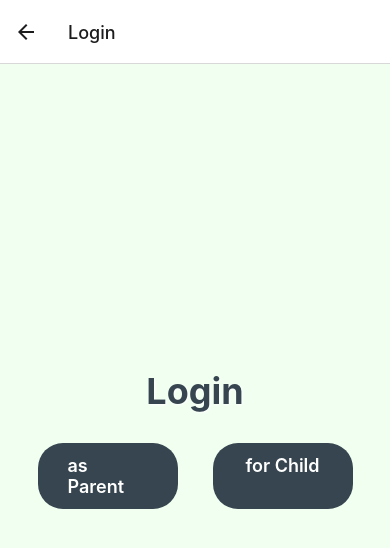
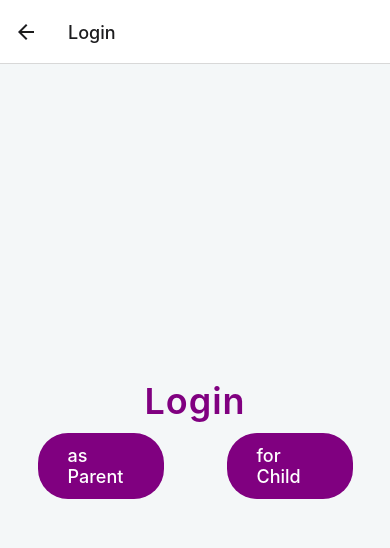
Before and after one commit to JoshuaFahlgren/SleepAppProject, a React Native app: screen /Login in a window 390 px wide. Shown: the top 548 px of the page. Built offline with nearby package versions, Linux system fonts and the light colour scheme.

Commit message:
Add files via upload

```diff
--- a/App.js
+++ b/App.js
@@ -55,51 +55,54 @@ function HomeScreen({ navigation }) {
 const styles = StyleSheet.create({
   container: {
     flex: 1,
-    backgroundColor: '#F0FFF0',
+    backgroundColor: '#F4F7F8',  // Light gray background
     alignItems: 'center',
     justifyContent: 'center',
+    padding: 20,
   },
   image: {
-    width: 350,
-    height: 350,
+    width: 300,
+    height: 300,
     marginBottom: 20,
-    borderRadius: 20,
+    borderRadius: 15,
   },
   title: {
-    color: '#36454F',
-    fontSize: 40,
-    fontWeight: 'bold',
+    color: '#800080',  // Purple color for the title
+    fontSize: 36,
+    fontWeight: '600',
     textAlign: 'center',
     marginBottom: 10,
-    textShadowColor: '#FFF',
-    textShadowOffset: { width: 1, height: 1 },
-    textShadowRadius: 3,
+    letterSpacing: 1,
   },
   text: {
     color: '#36454F',
-    fontSize: 25,
+    fontSize: 22,
     textAlign: 'center',
     paddingHorizontal: 20,
-    marginBottom: 20,
-    textShadowColor: '#FFF',
-    textShadowOffset: { width: 1, height: 1 },
-    textShadowRadius: 3,
+    marginBottom: 30,
+    lineHeight: 28,
   },
   buttonContainer: {
     flexDirection: 'row',
-    justifyContent: 'space-around',
-    width: '80%',
+    justifyContent: 'space-between',
+    width: '90%',
   },
   button: {
-    backgroundColor: '#36454F',
-    paddingVertical: 15,
-    paddingHorizontal: 25,
-    borderRadius: 50,  // Makes the button pill-shaped
+    backgroundColor: '#800080',  // Purple buttons
+    paddingVertical: 12,
+    paddingHorizontal: 20,
+    borderRadius: 30,
     width: '45%',
     alignItems: 'center',
+    shadowColor: '#000',
+    shadowOffset: { width: 0, height: 2 },
+    shadowOpacity: 0.1,
+    shadowRadius: 2,
+    elevation: 3,
   },
   buttonText: {
     color: '#FFF',
     fontSize: 18,
+    fontWeight: '500',
   },
 });
--- a/Login.js
+++ b/Login.js
@@ -1,3 +1,4 @@
+import 'react-native-gesture-handler';
 import React, { useState } from 'react';
 import { StyleSheet, Text, TextInput, View, TouchableOpacity, Alert, StatusBar } from 'react-native';
 
@@ -53,10 +54,8 @@ const Login = () => {
 
   return (
     <View style={styles.container}>
-      {/* Title */}
       <Text style={styles.title}>Login</Text>
 
-      {/* Role Selection */}
       <View style={styles.roleContainer}>
         <TouchableOpacity
           style={[styles.button, userRole === 'parent' && styles.selectedButton]}
@@ -73,7 +72,6 @@ const Login = () => {
         </TouchableOpacity>
       </View>
 
-      {/* Input fields based on selected role */}
       {userRole === 'parent' && (
         <>
           <TextInput
@@ -94,7 +92,6 @@ const Login = () => {
             placeholderTextColor="#36454F"
           />
 
-          {/* Login Button */}
           {!isCodeSent && (
             <TouchableOpacity style={styles.loginButton} onPress={handleLogin}>
               <Text style={styles.buttonText}>Login</Text>
@@ -114,7 +111,6 @@ const Login = () => {
             placeholderTextColor="#36454F"
           />
 
-          {/* Login Button */}
           {!isCodeSent && (
             <TouchableOpacity style={styles.loginButton} onPress={handleLogin}>
               <Text style={styles.buttonText}>Login</Text>
@@ -123,7 +119,6 @@ const Login = () => {
         </>
       )}
 
-      {/* Show SMS verification input when code is sent */}
       {isCodeSent && !isApproved && (
         <>
           <TextInput
@@ -140,7 +135,6 @@ const Login = () => {
         </>
       )}
 
-      {/* Dynamic Description Box */}
       {userRole && (
         <View style={styles.descriptionBox}>
           <Text style={styles.descriptionText}>{getDescription()}</Text>
@@ -155,73 +149,71 @@ const Login = () => {
 const styles = StyleSheet.create({
   container: {
     flex: 1,
-    backgroundColor: '#F0FFF0', // Light mint green background
+    backgroundColor: '#F4F7F8',  // Light gray background from App.js
     alignItems: 'center',
     justifyContent: 'center',
     padding: 20,
   },
   title: {
-    color: '#36454F', // Dark slate gray for the title
-    fontSize: 36, // Slightly reduced font size for better balance
-    fontWeight: 'bold', // Bold for title emphasis
+    color: '#800080',  // Purple color for the title from App.js
+    fontSize: 36,
+    fontWeight: '600',
     textAlign: 'center',
-    marginBottom: 30, // Increased margin for spacing
-    textShadowColor: '#FFF', // Shadow effect
-    textShadowOffset: { width: 1, height: 1 },
-    textShadowRadius: 3,
+    marginBottom: 10,
+    letterSpacing: 1,
   },
   input: {
-    height: 50, // Slightly taller for easier input
+    height: 50,
     borderColor: '#36454F',
     borderWidth: 2,
-    borderRadius: 8, // Increased border-radius for rounded corners
-    paddingHorizontal: 15, // Increased padding
+    borderRadius: 8,
+    paddingHorizontal: 15,
     marginBottom: 20,
     width: '100%',
     color: '#36454F',
-    fontSize: 16, // Larger font size for input text
+    fontSize: 16,
   },
   roleContainer: {
     flexDirection: 'row',
-    justifyContent: 'space-around',
-    width: '100%',
-    marginBottom: 30, // Increased space before inputs
+    justifyContent: 'space-between',
+    width: '90%',
+    marginBottom: 30,
   },
   button: {
-    backgroundColor: '#36454F', // Charcoal color for buttons
+    backgroundColor: '#800080',  // Purple buttons from App.js
     paddingVertical: 12,
-    paddingHorizontal: 30, // Wider padding
-    borderRadius: 25, // Pill-shaped buttons
+    paddingHorizontal: 30,
+    borderRadius: 30,  // Pill-shaped buttons from App.js
     alignItems: 'center',
-    width: '40%', // Adjusted width for a better fit
+    width: '40%',
   },
   loginButton: {
-    backgroundColor: '#36454F', // Same color as other buttons
+    backgroundColor: '#800080',  // Same button style as App.js
     paddingVertical: 15,
-    paddingHorizontal: 40, // Wider padding for login button
-    borderRadius: 25, // Pill-shaped login button
+    paddingHorizontal: 40,
+    borderRadius: 30,  // Pill-shaped login button from App.js
     alignItems: 'center',
-    marginTop: 20, // Margin above login button
+    marginTop: 20,
   },
   verifyButton: {
-    backgroundColor: '#28353B', // Slightly different color for verify button
+    backgroundColor: '#28353B',  // Slightly different color for verify button
     paddingVertical: 15,
     paddingHorizontal: 40,
-    borderRadius: 25, // Pill-shaped verify button
+    borderRadius: 30,  // Pill-shaped verify button
     alignItems: 'center',
     marginTop: 20,
   },
   buttonText: {
-    color: '#FFF', // White text on the button
+    color: '#FFF',
     fontSize: 18,
-    fontWeight: '600', // Slightly bolder text
+    fontWeight: '500',
   },
   selectedButton: {
-    backgroundColor: '#28353B', // Darker shade for selected role button
+    backgroundColor: '#28353B',  // Darker shade for selected role button
   },
   descriptionBox: {
     marginTop: 20,
-    backgroundColor: '#E8F6F3', // Light background for the description box
+    backgroundColor: '#E8F6F3',
     padding: 15,
     borderRadius: 10,
     width: '100%',
--- a/SignUp.js
+++ b/SignUp.js
@@ -1,3 +1,4 @@
+import 'react-native-gesture-handler';
 import React, { useState } from 'react';
 import { StyleSheet, Text, TextInput, View, TouchableOpacity, Alert, Modal, ScrollView } from 'react-native';
 import CheckBox from 'expo-checkbox'; // Import expo-checkbox
@@ -12,7 +13,6 @@ const SignUp = ({ navigation }) => {
   const [termsRead, setTermsRead] = useState(false); // State to track if terms were read
 
   const handleSignUp = () => {
-    // Validate inputs
     if (!email || !phoneNumber || !password || !confirmPassword) {
       Alert.alert("All fields are required.");
       return;
@@ -30,11 +30,10 @@ const SignUp = ({ navigation }) => {
 
     Alert.alert("Sign Up Successful!");
     navigation.navigate('SleepGoals');
-    // Add your sign-up logic here
   };
 
   const openTerms = () => {
-    setModalVisible(true); // Open the modal for Terms and Conditions
+    setModalVisible(true);
   };
 
   const closeTerms = () => {
@@ -44,10 +43,8 @@ const SignUp = ({ navigation }) => {
 
   return (
     <View style={styles.container}>
-      {/* Title */}
       <Text style={styles.title}>Sign Up</Text>
 
-      {/* Parent Email */}
       <TextInput
         style={styles.input}
         placeholder="Parent Email"
@@ -58,7 +55,6 @@ const SignUp = ({ navigation }) => {
         placeholderTextColor="#36454F"
       />
 
-      {/* Phone Number */}
       <TextInput
         style={styles.input}
         placeholder="Phone Number"
@@ -68,7 +64,6 @@ const SignUp = ({ navigation }) => {
         placeholderTextColor="#36454F"
       />
 
-      {/* Password */}
       <TextInput
         style={styles.input}
         placeholder="Password"
@@ -78,7 +73,6 @@ const SignUp = ({ navigation }) => {
         placeholderTextColor="#36454F"
       />
 
-      {/* Confirm Password */}
       <TextInput
         style={styles.input}
         placeholder="Confirm Password"
@@ -88,7 +82,6 @@ const SignUp = ({ navigation }) => {
         placeholderTextColor="#36454F"
       />
 
-      {/* Terms and Conditions */}
       <View style={styles.termsContainer}>
         <TouchableOpacity onPress={openTerms}>
           <Text style={styles.termsText}>Read Terms and Conditions</Text>
@@ -97,22 +90,18 @@ const SignUp = ({ navigation }) => {
           <CheckBox
             value={isChecked}
             onValueChange={setIsChecked}
-            disabled={!termsRead} // Disable until the terms are read
+            disabled={!termsRead}
             style={styles.checkbox}
-            color={isChecked ? '#36454F' : undefined} // Change color when checked
+            color={isChecked ? '#36454F' : undefined}
           />
-          <Text style={styles.checkboxLabel}>
-            I agree to the Terms and Conditions
-          </Text>
+          <Text style={styles.checkboxLabel}>I agree to the Terms and Conditions</Text>
         </View>
       </View>
 
-      {/* Sign Up Button */}
       <TouchableOpacity style={styles.signUpButton} onPress={handleSignUp}>
         <Text style={styles.buttonText}>Sign Up</Text>
       </TouchableOpacity>
 
-      {/* Modal to Display Terms and Conditions */}
       <Modal
         animationType="slide"
         transparent={true}
@@ -166,7 +155,7 @@ const SignUp = ({ navigation }) => {
                 • We reserve the right to terminate or suspend your access to the App at any time, without prior notice, for conduct that we believe violates these Terms or is harmful to other users of the App, us, or third parties, or for any other reason.{"\n"}
                 {"\n"}
                 10. Governing Law{"\n"}
-                • These Terms are governed by and construed in accordance with the laws of the State of Alabama{"\n"}
+                • These Terms are governed by and construed in accordance with the laws of the State of Alabama.{"\n"}
                 • Any disputes arising under or in connection with these Terms shall be resolved in the courts of the State of Alabama.{"\n"}
                 {"\n"}
                 11. Changes to These Terms{"\n"}
@@ -177,11 +166,7 @@ const SignUp = ({ navigation }) => {
                 • If you have any questions or concerns about these Terms, please contact us at [Contact Information].{"\n"}
               </Text>
             </ScrollView>
-
-            <TouchableOpacity
-              style={styles.closeButton}
-              onPress={closeTerms}
-            >
+            <TouchableOpacity style={styles.closeButton} onPress={closeTerms}>
               <Text style={styles.closeButtonText}>Close</Text>
             </TouchableOpacity>
           </View>
@@ -194,30 +179,29 @@ const SignUp = ({ navigation }) => {
 const styles = StyleSheet.create({
   container: {
     flex: 1,
-    backgroundColor: '#F0FFF0', // Light mint green background
+    backgroundColor: '#F4F7F8', // Light gray background from App.js
     alignItems: 'center',
     justifyContent: 'center',
     padding: 20,
   },
   title: {
-    color: '#36454F', // Dark slate gray for the title
-    fontSize: 36, // Font size for the title
-    fontWeight: 'bold', // Bold for title emphasis
+    color: '#800080', // Purple color for the title from App.js
+    fontSize: 36,
+    fontWeight: '600',
     textAlign: 'center',
-    marginBottom: 30, // Space below title
-    textShadowColor: '#FFF', // Shadow effect
-    textShadowOffset: { width: 1, height: 1 },
-    textShadowRadius: 3,
+    marginBottom: 10,
+    marginTop:40,
+    letterSpacing: 1,
   },
   input: {
     height: 50,
-    borderColor: '#36454F', // Dark slate gray for input border
+    borderColor: '#36454F',
     borderWidth: 2,
     borderRadius: 8,
     paddingHorizontal: 15,
     marginBottom: 20,
     width: '100%',
-    color: '#36454F', // Text color in input
+    color: '#36454F',
     fontSize: 16,
   },
   termsContainer: {
@@ -225,8 +209,8 @@ const styles = StyleSheet.create({
   },
   termsText: {
     fontSize: 16,
-    color: '#1E90FF', // Blue for clickable link
-    textDecorationLine: 'underline', // Underline the link
+    color: '#1E90FF',
+    textDecorationLine: 'underline',
     textAlign: 'center',
   },
   checkboxContainer: {
@@ -242,17 +226,17 @@ const styles = StyleSheet.create({
     color: '#36454F',
   },
   signUpButton: {
-    backgroundColor: '#36454F', // Charcoal color for the button
+    backgroundColor: '#800080', // Purple button color from App.js
     paddingVertical: 15,
-    paddingHorizontal: 40, // Button padding
-    borderRadius: 25, // Pill-shaped sign-up button
+    paddingHorizontal: 40,
+    borderRadius: 30, // Pill-shaped sign-up button
     alignItems: 'center',
     marginTop: 20,
   },
   buttonText: {
-    color: '#FFF', // White text on the button
+    color: '#FFF',
     fontSize: 18,
-    fontWeight: '600', // Bold text
+    fontWeight: '500',
   },
   modalContainer: {
     flex: 1,
@@ -269,9 +253,9 @@ const styles = StyleSheet.create({
   modalTitle: {
     fontSize: 25,
     fontWeight: 'bold',
+    marginBottom: 20,
     marginTop: 50,
-    textAlign:'center',
-    marginBottom: 20,
+    textAlign: 'center',
   },
   modalText: {
     fontSize: 16,
@@ -279,7 +263,7 @@ const styles = StyleSheet.create({
     textAlign: 'left',
   },
   closeButton: {
-    backgroundColor: '#36454F',
+    backgroundColor: '#800080', // Same button color as App.js
     padding: 15,
     alignItems: 'center',
     marginTop: 20,
--- a/SleepGoals.js
+++ b/SleepGoals.js
@@ -115,17 +115,18 @@ const SleepGoals = () => {
 const styles = StyleSheet.create({
   container: {
     flexGrow: 1,
-    backgroundColor: '#F0FFF0',
+    backgroundColor: '#F4F7F8', // Light gray background from App.js
     alignItems: 'center',
     justifyContent: 'center',
     padding: 20,
   },
   title: {
-    color: '#36454F',
-    fontSize: 24,
-    fontWeight: 'bold',
-    marginBottom: 30,
+    color: '#800080', // Purple color for the title from App.js
+    fontSize: 36, // Consistent font size with App.js
+    fontWeight: '600', // Consistent weight with App.js
     textAlign: 'center',
+    marginBottom: 10,
+    letterSpacing: 1,
   },
   bubbleContainer: {
     flexDirection: 'row',
@@ -148,17 +149,17 @@ const styles = StyleSheet.create({
     color: '#36454F',
   },
   saveButton: {
-    backgroundColor: '#36454F',
+    backgroundColor: '#800080', // Same button color as App.js
     paddingVertical: 15,
     paddingHorizontal: 40,
-    borderRadius: 8,
+    borderRadius: 30, // Pill-shaped button style from App.js
     marginTop: 30,
     marginBottom: 40,
   },
   saveButtonText: {
     color: '#FFF',
     fontSize: 18,
-    fontWeight: '600',
+    fontWeight: '500',
   },
 });
 
```
